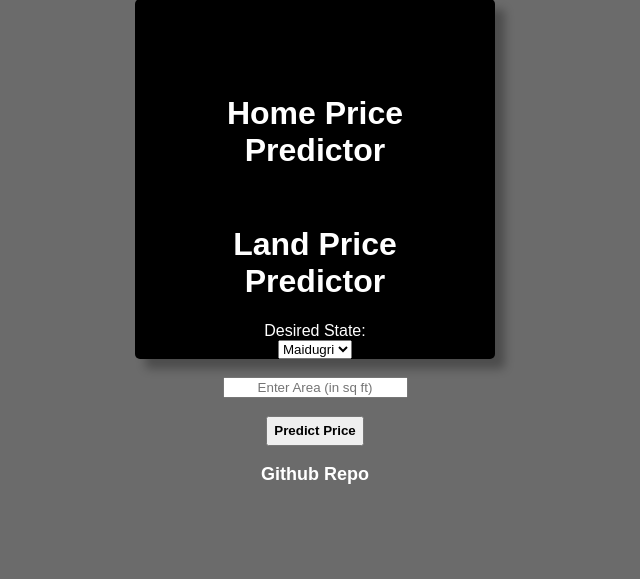
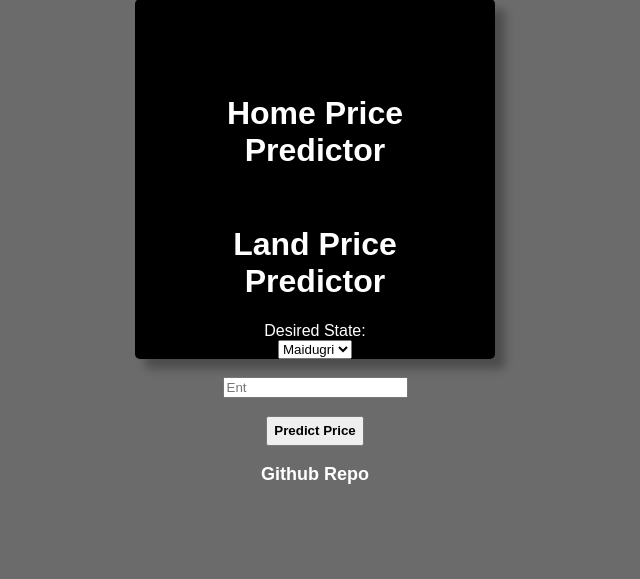
Before and after one commit to Igb0kwe/jjjj, a Flask app: page / in a window 1280 px wide. Shown: the part 221-800 px from the top of the page, without its empty margins (325-965 px from the left). Run offline with Flask 3, Linux system fonts and the light colour scheme; parts of the project's set-up code (start-up, migrations or seed data) failed here and were passed over.

Commit message:
Update index.css

```diff
--- a/static/index.css
+++ b/static/index.css
@@ -35,6 +35,10 @@ label {
     color: #ffffff;
 }
 
+input::placeholder {
+    width: 20px;
+}
+
 area {
     height: 50px;
 }
```
